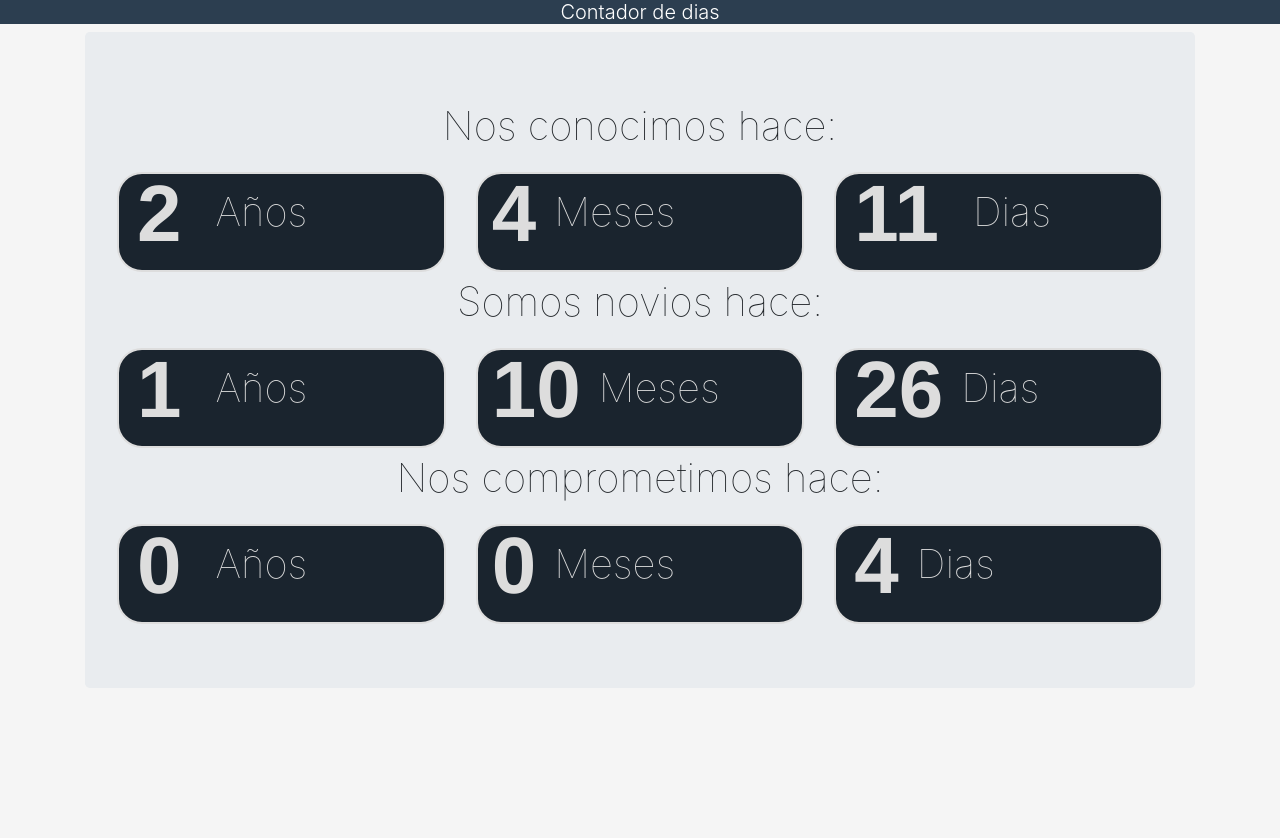
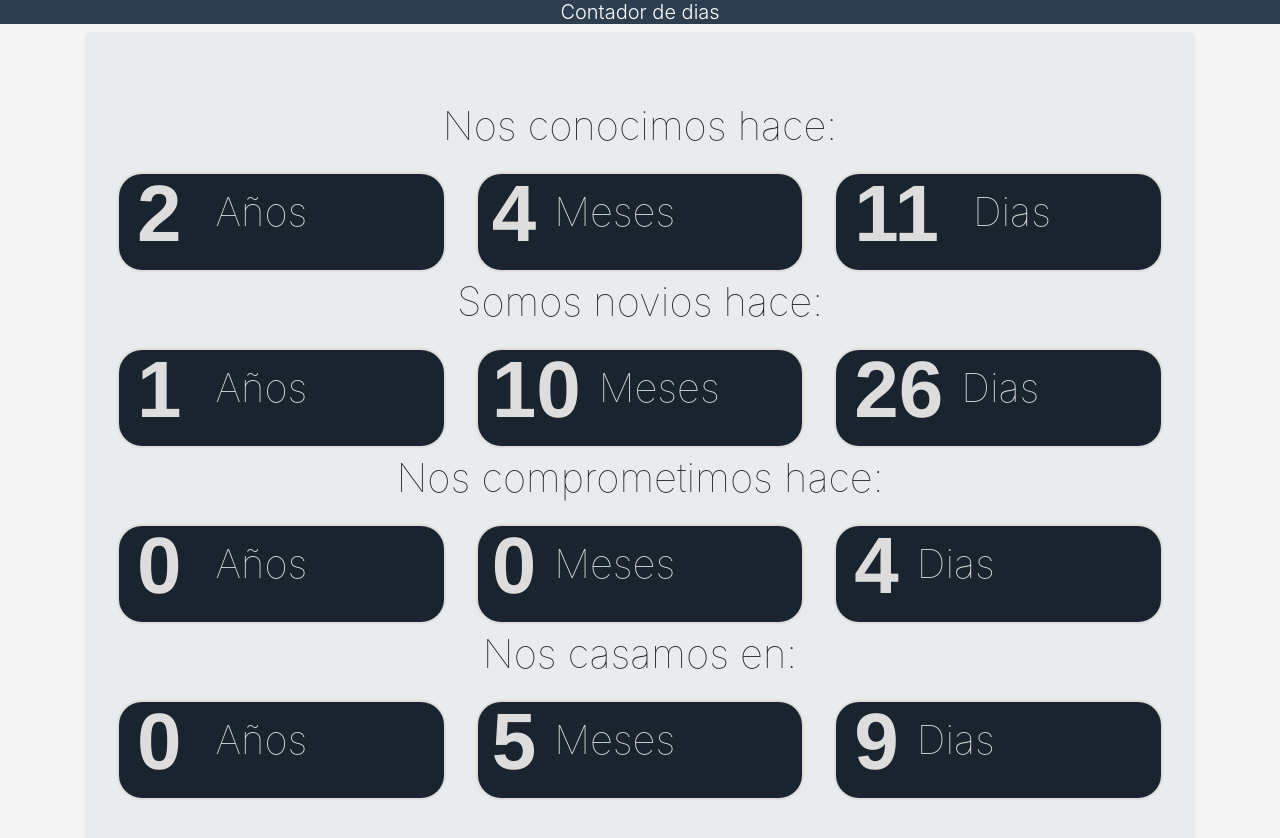
Before and after one commit to AleNuez/cuentafechapp, a plain HTML site: page index.html in a window 1280 px wide. Before the commit the page ends 800 px from the top, so only its background shows below. Drawn offline with Linux system fonts and the light colour scheme.

Commit message:
countdown added

```diff
--- a/index.html
+++ b/index.html
@@ -77,6 +77,26 @@
                   </div>
               </div>
 
+              <div class="w-100"></div> <!-- Esto hace un salto de linea-->
+
+              <div class="col" id="light-box4">
+              <div class="col"><p>Nos casamos en:</p></div>
+                  <div class="row">
+                      <div class="col">
+                      <div class="numero"><p class="box ml-2" id="yearmarry">-</p><div class="my-2 mx-4"><p>Años</p></div></div>
+                      <!-- <div class="numero"><p class="box"  id="yearsnov">-</p><p >Años</p></div> -->
+                      </div>
+                      <div class="col">
+                      <div class="numero"><p class="box ml-1" id="monthmarry">-</p><div class="my-2 mx-2"><p>Meses</p></div></div>
+
+                      </div>
+                      <div class="col">
+                      <div class="numero"><p class="box ml-2" id="daymarry">-</p><div class="my-2 mx-2"><p>Dias</p></div></div>
+
+                      </div>
+                   </div>
+               </div>
+
   </div>
 
 
--- a/js/script.js
+++ b/js/script.js
@@ -1,14 +1,18 @@
 var conocimos = moment('2017-10-17'); //genero las fechas
 var novios = moment('2018-04-02');
 var comprometidos = moment('2020-02-24');
+var casorio = moment('2020-08-07');
 var now = moment();
 
 var timeconocimos = moment.duration(now.diff(conocimos)); //resto las fechas
 var timenovios = moment.duration(now.diff(novios));
 var timecomprometidos = moment.duration(now.diff(comprometidos));
+var timetomarry = moment.duration(casorio.diff(now));
+
 var diffnovios = moment.preciseDiff(novios, now, true);
 var diffconocimos = moment.preciseDiff(conocimos, now, true);
 var diffcomprometidos = moment.preciseDiff(comprometidos, now, true);
+var diffmarry = moment.preciseDiff (now, casorio ,true);
 
 var yearspace = document.getElementById("years"); //manipulo dom y muestro
 var monthspace = document.getElementById("months");
@@ -30,3 +34,10 @@ var daycompspace = document.getElementById("dayscom");
 yearcompspace.innerHTML = diffcomprometidos.years;
 monthcompspace.innerHTML = diffcomprometidos.months;
 daycompspace.innerHTML = diffcomprometidos.days;
+
+var yearmarryspace = document.getElementById("yearmarry");
+var monthmarryspace = document.getElementById("monthmarry");
+var daymarryspace = document.getElementById("daymarry");
+yearmarryspace.innerHTML = diffmarry.years;
+monthmarryspace.innerHTML = diffmarry.months;
+daymarryspace.innerHTML = diffmarry.days;
```
